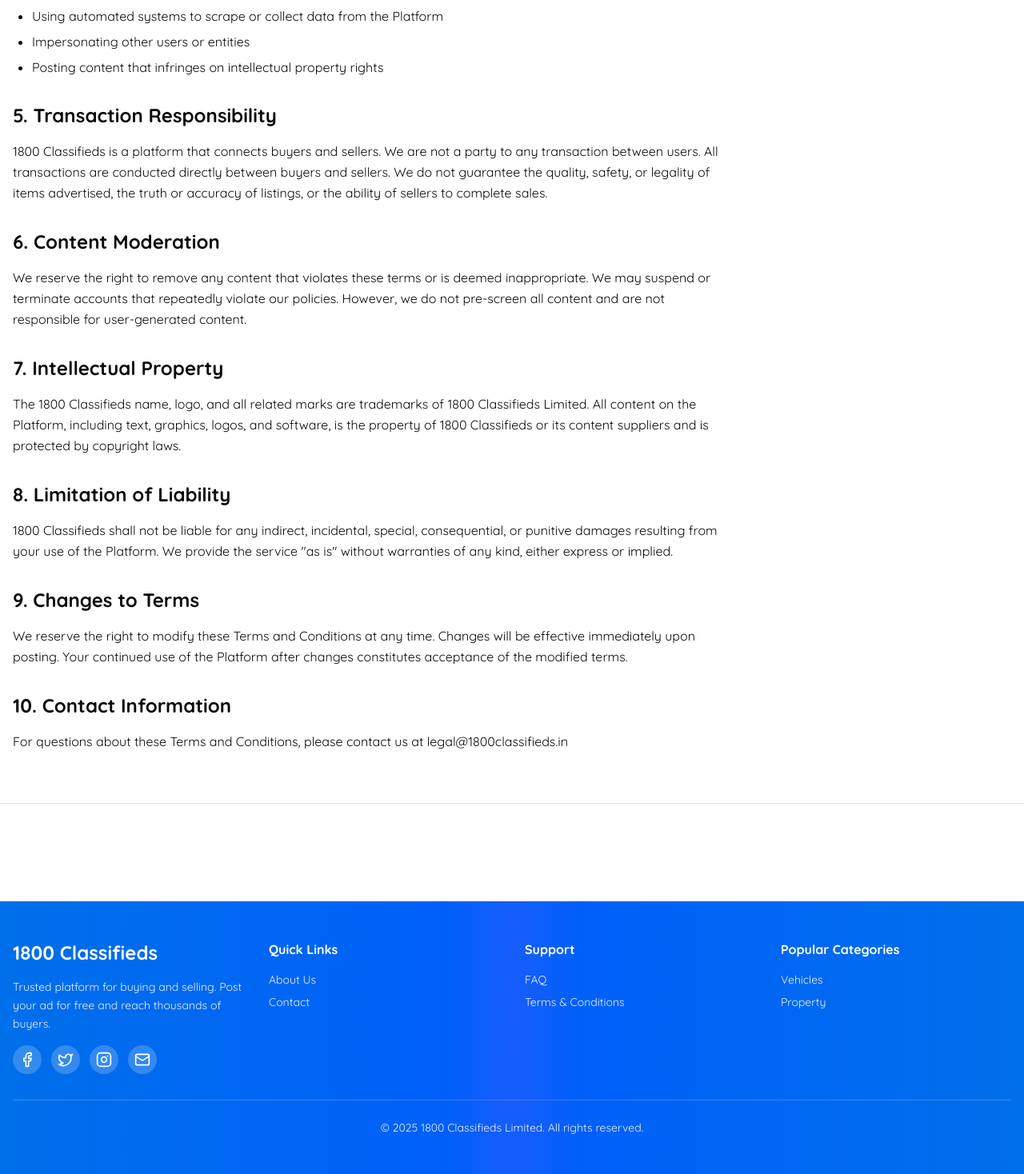
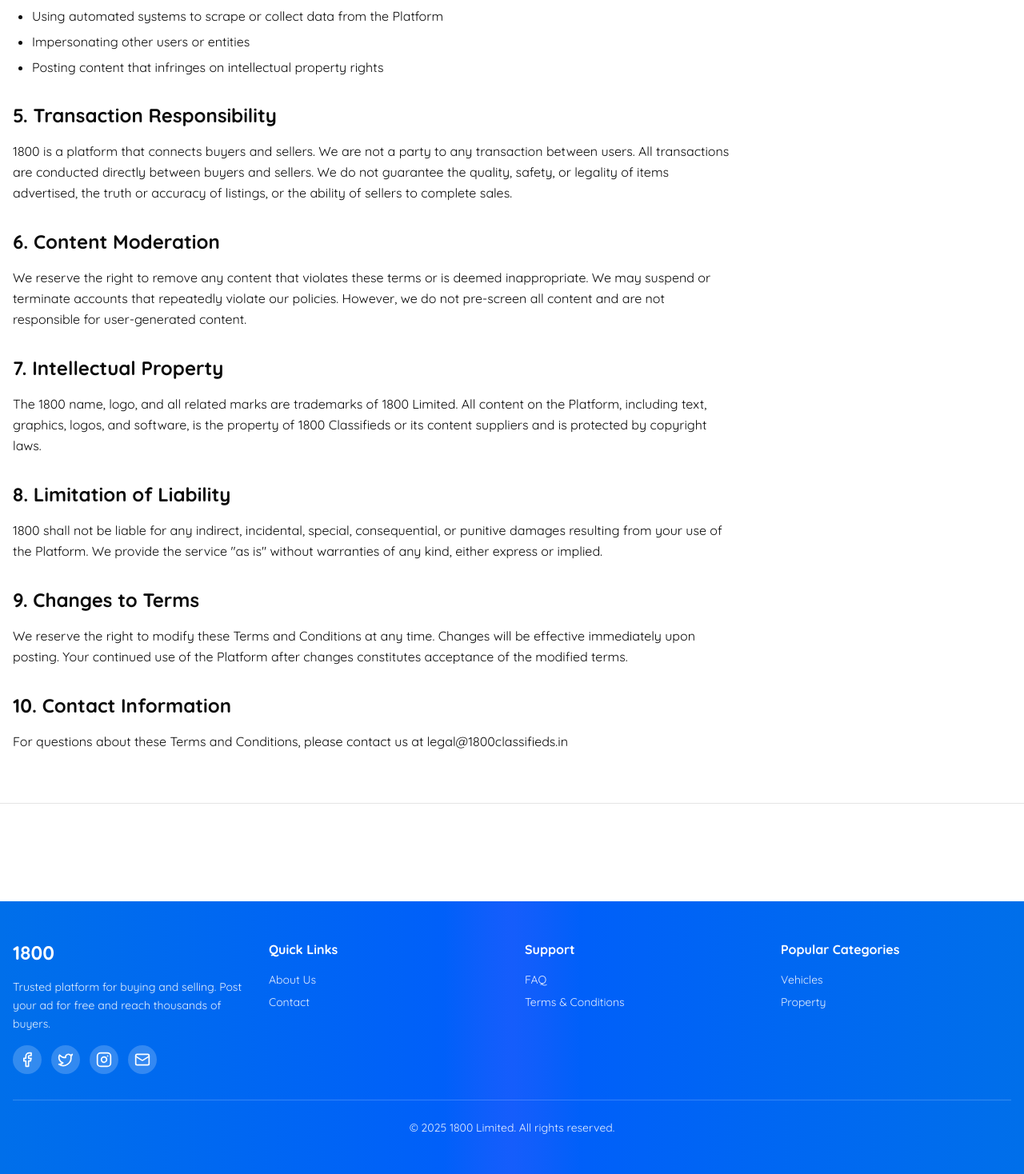
Before and after one commit to 1800classifieds/1800, a Next.js app: page /terms in a window 1280 px wide. Shown: the part 1197-2665 px from the top of the page at 80% size. Built offline with nearby package versions, Linux system fonts and the light colour scheme.

Commit message:
update 1800 name

```diff
--- a/app/layout.tsx
+++ b/app/layout.tsx
@@ -12,7 +12,7 @@ const quicksand = Quicksand({
 })
 
 export const metadata: Metadata = {
-  title: "1800 Classifieds - Buy & Sell Anything",
+  title: "1800 - Buy & Sell Anything",
   description:
     "Trusted classifieds platform. Post free ads for vehicles, property, electronics, jobs, and more. Buy and sell locally with millions of users.",
   generator: "v0.app",
--- a/app/privacy/page.tsx
+++ b/app/privacy/page.tsx
@@ -141,7 +141,7 @@ export default function PrivacyPage() {
                 <br />
                 Email: privacy@1800classifieds.in
                 <br />
-                Address: 1800 Classifieds Limited, Mumbai, India
+                Address: 1800 Limited, Mumbai, India
               </p>
             </section>
           </div>
--- a/app/terms/page.tsx
+++ b/app/terms/page.tsx
@@ -24,7 +24,7 @@ export default function TermsPage() {
                 <section>
                   <h2 className="text-2xl font-bold mb-4">1. Acceptance of Terms</h2>
                   <p className="leading-relaxed text-foreground">
-                    By accessing and using 1800 Classifieds ("the Platform"), you accept and agree to be bound by these
+                    By accessing and using 1800 ("the Platform"), you accept and agree to be bound by these
                     Terms and Conditions. If you do not agree to these terms, please do not use our services.
                   </p>
                 </section>
@@ -70,7 +70,7 @@ export default function TermsPage() {
                 <section>
                   <h2 className="text-2xl font-bold mb-4">5. Transaction Responsibility</h2>
                   <p className="leading-relaxed text-foreground">
-                    1800 Classifieds is a platform that connects buyers and sellers. We are not a party to any
+                    1800 is a platform that connects buyers and sellers. We are not a party to any
                     transaction between users. All transactions are conducted directly between buyers and sellers. We do
                     not guarantee the quality, safety, or legality of items advertised, the truth or accuracy of
                     listings, or the ability of sellers to complete sales.
@@ -89,7 +89,7 @@ export default function TermsPage() {
                 <section>
                   <h2 className="text-2xl font-bold mb-4">7. Intellectual Property</h2>
                   <p className="leading-relaxed text-foreground">
-                    The 1800 Classifieds name, logo, and all related marks are trademarks of 1800 Classifieds Limited.
+                    The 1800 name, logo, and all related marks are trademarks of 1800 Limited.
                     All content on the Platform, including text, graphics, logos, and software, is the property of 1800
                     Classifieds or its content suppliers and is protected by copyright laws.
                   </p>
@@ -98,7 +98,7 @@ export default function TermsPage() {
                 <section>
                   <h2 className="text-2xl font-bold mb-4">8. Limitation of Liability</h2>
                   <p className="leading-relaxed text-foreground">
-                    1800 Classifieds shall not be liable for any indirect, incidental, special, consequential, or
+                    1800 shall not be liable for any indirect, incidental, special, consequential, or
                     punitive damages resulting from your use of the Platform. We provide the service "as is" without
                     warranties of any kind, either express or implied.
                   </p>
--- a/components/admin/admin-header.tsx
+++ b/components/admin/admin-header.tsx
@@ -21,7 +21,7 @@ export function AdminHeader({ adminUser }: AdminHeaderProps) {
     <header className="bg-white border-b border-gray-200 sticky top-0 z-50">
       <div className="px-8 py-4 flex items-center justify-between">
         <div>
-          <h1 className="text-2xl font-bold text-gray-900">1800 Classifieds Admin</h1>
+          <h1 className="text-2xl font-bold text-gray-900">1800 Admin</h1>
           <p className="text-sm text-gray-500">Manage your platform</p>
         </div>
 
--- a/components/classifieds-footer.tsx
+++ b/components/classifieds-footer.tsx
@@ -9,7 +9,7 @@ export function ClassifiedsFooter() {
           <div className="grid grid-cols-1 md:grid-cols-4 gap-8 mb-8">
             <div>
               <div className="mb-4">
-                <h3 className="text-2xl font-bold">1800 Classifieds</h3>
+                <h3 className="text-2xl font-bold">1800</h3>
               </div>
               <p className="text-white/90 text-sm leading-relaxed mb-4">
                 Trusted platform for buying and selling. Post your ad for free and reach thousands of buyers.
@@ -80,7 +80,7 @@ export function ClassifiedsFooter() {
           </div>
 
           <div className="border-t border-white/20 pt-6 text-center text-sm text-white/90">
-            <p>&copy; {new Date().getFullYear()} 1800 Classifieds Limited. All rights reserved.</p>
+            <p>&copy; {new Date().getFullYear()} 1800 Limited. All rights reserved.</p>
           </div>
         </div>
       </div>
--- a/components/classifieds-header.tsx
+++ b/components/classifieds-header.tsx
@@ -11,7 +11,7 @@ export function ClassifiedsHeader() {
       <div className="container mx-auto px-4">
         <div className="flex items-center justify-between h-16">
           <Link href="/" className="flex items-center group">
-            <div className="text-2xl font-bold text-white">1800 Classifieds</div>
+            <div className="text-2xl font-bold text-white">1800</div>
           </Link>
 
           <div className="flex-1 max-w-2xl mx-6 hidden md:block">
```
Also changed, not shown: 1 other file (tests, documents, lock files or other folders).
